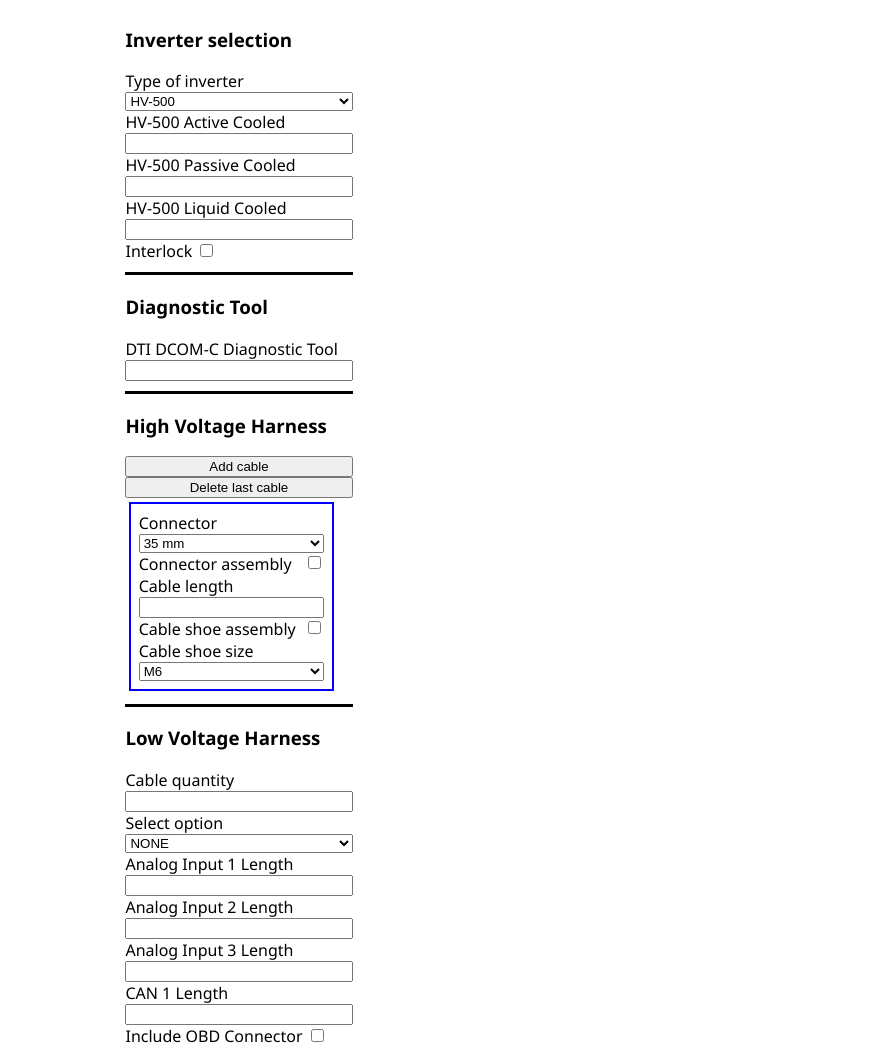
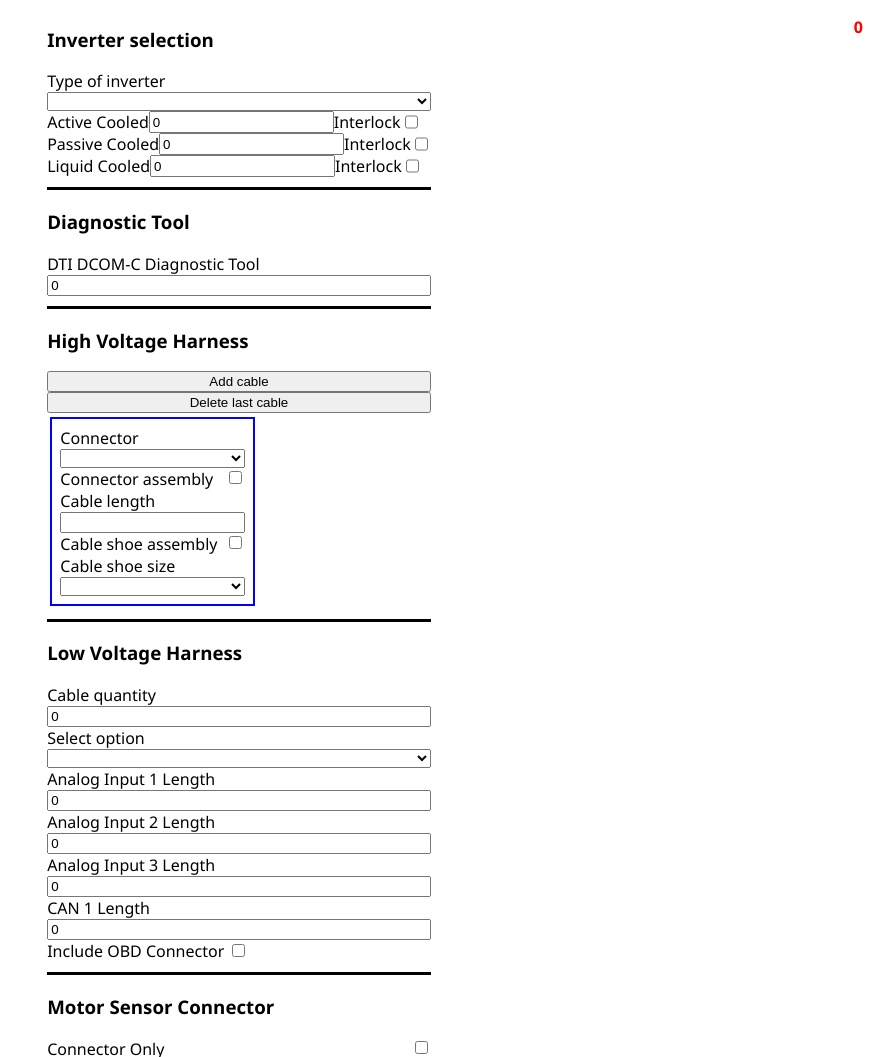
Before and after one commit to ovtclass/ovtclass.github.io, a plain HTML site: page drivetrain/form copy.html in a window 1280 px wide. Shown: the top 1057 px of the page, without its empty margins (401-1280 px from the left). Drawn offline with nearby package versions, Linux system fonts and the light colour scheme.

Commit message:
kalkulátor már számol demó

```diff
--- a/drivetrain/form copy.html
+++ b/drivetrain/form copy.html
@@ -4,6 +4,7 @@
     <meta charset="UTF-8">
     <meta name="viewport" content="width=device-width, initial-scale=1.0">
     <title>Document</title>
+    <script src="https://cdnjs.cloudflare.com/ajax/libs/jquery/3.5.1/jquery.min.js" integrity="sha512-bLT0Qm9VnAYZDflyKcBaQ2gg0hSYNQrJ8RilYldYQ1FxQYoCLtUjuuRuZo+fjqhx/qtq/1itJ0C2ejDxltZVFg==" crossorigin="anonymous"></script>
 
     <style>
         form {
@@ -15,6 +16,18 @@
             box-sizing: content-box;
             width: max-content;
         }
+
+        /* Chrome, Safari, Edge, Opera
+        input::-webkit-outer-spin-button,
+        input::-webkit-inner-spin-button {
+        -webkit-appearance: none;
+        margin: 0;
+        }
+
+        /* Firefox
+        input[type=number] {
+        -moz-appearance: textfield;
+        } */
 
         form > div {
             border-bottom: 3px solid black;
@@ -41,59 +54,86 @@
             padding: .5rem;
             margin: .2rem;
         }
+
+        .cooling_option {
+            display: flex;
+            flex-direction: row;
+            justify-content: space-between;
+        }
+
+        #ar {
+            color: red;
+            position: fixed;
+            top: 1rem;
+            right: 1rem;
+            font-weight: 700;
+            font-family: 'Segoe UI', Tahoma, Geneva, Verdana, sans-serif;
+        }
+
     </style>
 </head>
 <body>
-<form action="" style="font-family: 'Segoe UI', Tahoma, Geneva, Verdana, sans-serif;">
+    <span id="ar">0</span>
+<form id="form" action="" style="font-family: 'Segoe UI', Tahoma, Geneva, Verdana, sans-serif;">
     <div> <!--INVERTER SELECTION-->
         <h3>Inverter selection</h3>
         <label for="inerter_type">Type of inverter</label>
-        <select id="inerter_type">
-            <option value="HV-500">HV-500</option>
+        <select id="inerter_type" autocomplete="off">
+            <option hidden disabled data-price="0" selected></option>
+            <option data-price="10000" value="HV-500">HV-500</option>
         </select>
-        <label for="active">HV-500 Active Cooled</label>
-        <input type="number" name="inv_active_count" id="active">
-        <label for="active">HV-500 Passive Cooled</label>
-        <input type="number" name="inv_pasive_count" id="passive">
-        <label for="active">HV-500 Liquid Cooled</label>
-        <input type="number" name="inv_liquid_count" id="liquid">
-
-        <div class="cbDiv">
-            <label for="interlock">Interlock</label>
-            <input type="checkbox" name="isInterlockIncluded" id="interlock">
+        <div class="cooling_option">
+            <label for="active">Active Cooled</label>
+            <input autocomplete="off" type="number" min="0" value="0"  id="active" data-price="1300">
+            <label for="active_interlock">Interlock</label>
+            <input autocomplete="off" type="checkbox"  id="active_interlock"  data-price="200">
+        </div>
+        <div class="cooling_option">
+            <label for="passive">Passive Cooled</label>
+            <input autocomplete="off" type="number" min="0" value="0"  id="active" data-price="1000">
+            <label for="passive_interlock">Interlock </label>
+            <input autocomplete="off" type="checkbox"  id="passive_interlock"  data-price="200">
+        </div>
+        <div class="cooling_option">
+            <label for="liquid">Liquid Cooled</label>
+            <input autocomplete="off" type="number" min="0" value="0"  id="active" data-price="1500">
+            <label for="liquid_interlock">Interlock </label>
+            <input autocomplete="off" type="checkbox" id="liquid_interlock"  data-price="200">
         </div>
     </div>
 
     <div> <!--DIAGNOSTIC TOOL-->
         <h3>Diagnostic Tool</h3>
         <label for="diagnostic">DTI DCOM-C Diagnostic Tool</label>
-        <input type="number" name="diagnostic_count" id="diagnostic">
+        <input autocomplete="off" type="number" min="0" value="0" name="diagnostic_count" id="diagnostic" data-price="1200">
     </div>
 
     <div class="hvh"><!--HIGH VOLTAGE-->
         <h3>High Voltage Harness</h3>
         <div id="deadroot">
             <span>Connector</span>
-            <select id="HVHconnector_">
-                <option value="35">35 mm</option>
-                <option value="50">50 mm</option>
-                <option value="70">70 mm</option>
+            <select id="HVHconnector_" autocomplete="off">
+                <option hidden disabled data-price="0" selected></option>
+                <option data-price="500" value="35">35 mm</option>
+                <option data-price="600" value="50">50 mm</option>
+                <option data-price="900" value="70">70 mm</option>
             </select>
             <div class="cbDiv">
                 <span>Connector assembly</span>
-                <input type="checkbox" id="HVHassembly_">
+                <input data-price="500" autocomplete="off" type="checkbox" id="HVHassembly_">
             </div>
             <span>Cable length</span>
-            <input type="nubmer" id="HVHlength_">
+            <input data-price="100" autocomplete="off" type="number" id="HVHlength_">
             <div class="cbDiv">
                 <span>Cable shoe assembly</span>
-                <input type="checkbox" id="HVHshoeassembly_">
+                <input data-price="200" autocomplete="off" type="checkbox" id="HVHshoeassembly_">
             </div>
             <span>Cable shoe size</span>
-            <select id="HVHshoeSize_">
-                <option value="M6">M6</option>
-                <option value="M8">M8</option>
-                <option value="M10">M10</option>
+            <select id="HVHshoeSize_" autocomplete="off">
+                <option data-price="0" hidden disabled data-price="0" selected></option>
+                <option data-price="100" value="M6">M6</option>
+                <option data-price="110" value="M8">M8</option>
+                <option data-price="110" value="M10">M10</option>
             </select>
         </div>
         <button id="addField">Add cable</button>
@@ -103,24 +143,24 @@
     <div><!--LOW VOLTAGE-->
         <h3>Low Voltage Harness</h3>
         <label for="cable_quantity">Cable quantity</label>
-        <input type="nubmer" id="cable_quantity">
+        <input autocomplete="off" type="number" min="0" value="0" id="cable_quantity" data-price="320">
         <label for="LVHselect">Select option</label>
-        <select id="LVHselect">
-            <option value="NONE">NONE</option>
-            <option value="connector_only">Connector Only</option>
-            <option value="assembly">Assembly</option>
+        <select id="LVHselect" autocomplete="off">
+            <option data-price="0" hidden disabled data-price="0" selected></option>
+            <option data-price="100" value="connector_only">Connector Only</option>
+            <option data-price="200" value="assembly">Assembly</option>
         </select>
         <label for="analog_1_length">Analog Input 1 Length</label>
-        <input type="number" id="analog_1_length">
+        <input autocomplete="off" type="number" min="0" value="0" id="analog_1_length" data-price="50">
         <label for="analog_2_length">Analog Input 2 Length</label>
-        <input type="number" id="analog_2_length">
+        <input autocomplete="off" type="number" min="0" value="0" id="analog_2_length" data-price="50">
         <label for="analog_3_length">Analog Input 3 Length</label>
-        <input type="number" id="analog_3_length">
+        <input autocomplete="off" type="number" min="0" value="0" id="analog_3_length" data-price="50">
         <label for="CAN_1_length">CAN 1 Length</label>
-        <input type="number" id="CAN_1_length">
+        <input autocomplete="off" type="number" min="0" value="0" id="CAN_1_length" data-price="75">
         <div class="cbDiv">
             <label for="OBD">Include OBD Connector</label>
-            <input type="checkbox" id="OBD">
+            <input autocomplete="off" type="checkbox" id="OBD" data-price="90">
         </div>
     </div>
 
@@ -128,19 +168,19 @@
         <h3>Motor Sensor Connector</h3>
         <div class="cbDiv">
             <label for="cononly">Connector Only</label>
-            <input type="checkbox" id="cononly">
+            <input autocomplete="off" type="checkbox" id="cononly" data-price="200">
         </div>
         <div class="cbDiv">
             <label for="rls">RLS RM44Si</label>
-            <input type="checkbox" id="rls">
+            <input autocomplete="off" type="checkbox" id="rls" data-price="300">
         </div>
         <div class="cbDiv">
             <label for="resolver">Resolver interface</label>
-            <input type="checkbox" id="resolver">
+            <input autocomplete="off" type="checkbox" id="resolver" data-price="100">
         </div>
         <div class="cbDiv">
             <label for="enc_splitter">Encoder splitter</label>
-            <input type="checkbox" id="enc_splitter">
+            <input autocomplete="off" type="checkbox" id="enc_splitter" data-price="150">
         </div>
     </div>
 </form>
@@ -149,6 +189,7 @@
 
 
 <script>
+
     var counter = 0;
     window.onload = () => {
         addField();
@@ -181,6 +222,79 @@
             alert("You can't remove every cable.");
         }
     });
+
+
+/*    document.onload = () => {
+        document.querySelectorAll('input[type="number"]').forEach(item => {
+            item.setAttribute("data-oldvalue", item.value);
+        });
+    }
+    document.querySelectorAll('input[type="number"]').forEach(item => {
+        item.addEventListener('focus', event => {
+        item.setAttribute("data-oldvalue", item.value);
+        console.log("asd");
+        });
+    })
+
+
+    var value = 0;
+    document.querySelectorAll('input').forEach(item => {
+        item.addEventListener('change', event => {
+        var price = parseInt(event.target.dataset.price);
+        if (event.target.type == "checkbox"){
+            if (event.target.checked){
+                value += price;
+            }
+            else {
+                value -= price;
+            }
+        }
+        else if (event.target.type == "number") {
+            value -= (price * parseInt(event.target.dataset.oldvalue));
+            value += (price * parseInt(event.target.value));
+        }
+        console.log(value);
+        })
+    })
+
+    document.querySelectorAll('select').forEach(item => {
+        item.addEventListener('focus', event => {
+        item.setAttribute("data-oldvalue", item.value);
+        })
+    })
+
+    document.querySelectorAll('select').forEach(item => {
+        item.addEventListener('change', event => {
+            value -= event
+        })
+    })
+    */
+
+    var form = document.querySelector('form');
+    form.addEventListener('change', function() {
+        //calculate price
+        price = 0;
+        var NumberInputs = document.querySelectorAll('input[type="number"]');
+        var Selectoptions = document.querySelectorAll('option');
+        var CheckboxInputs = document.querySelectorAll('input[type="checkbox"]');
+
+        NumberInputs.forEach(item => {
+            price += parseInt(item.value) * parseInt(item.dataset.price);
+        });
+        Selectoptions.forEach(item => {
+            if (item.selected == true){
+                price += parseInt(item.dataset.price);
+            }
+        });
+        CheckboxInputs.forEach(item => {
+            if (item.checked == true) {
+                price += parseInt(item.dataset.price);
+            }
+        })
+        console.log(price);
+        document.getElementById('ar').innerHTML = price;
+    });
+
 </script>
 
 </html>
```
